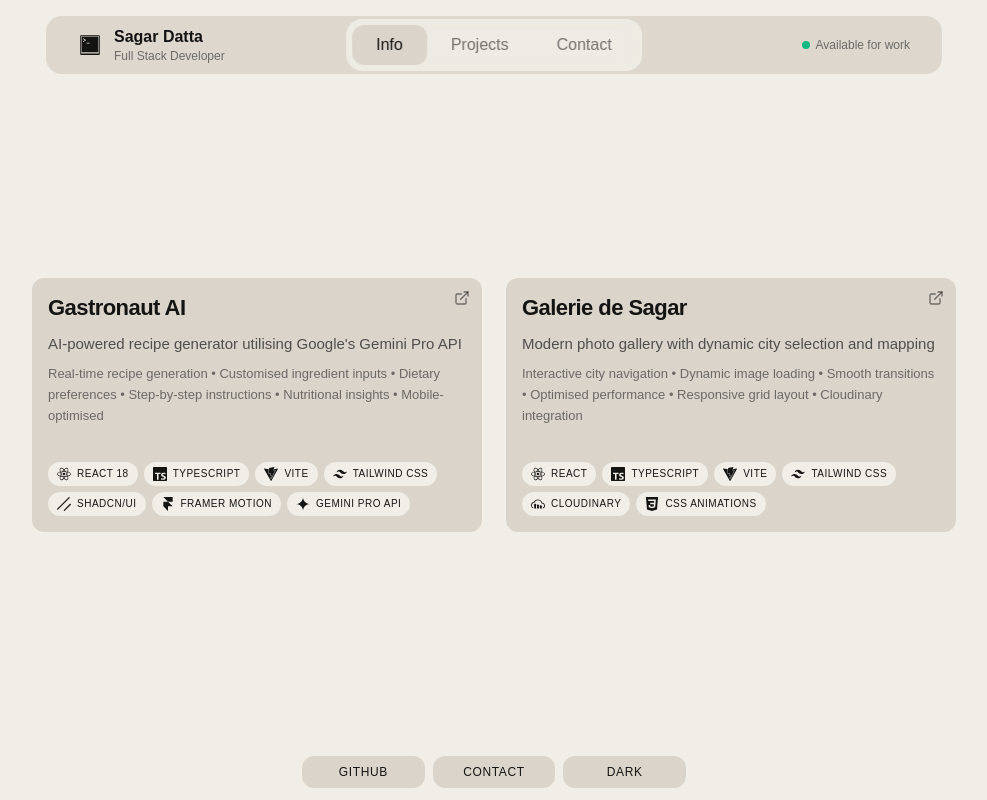
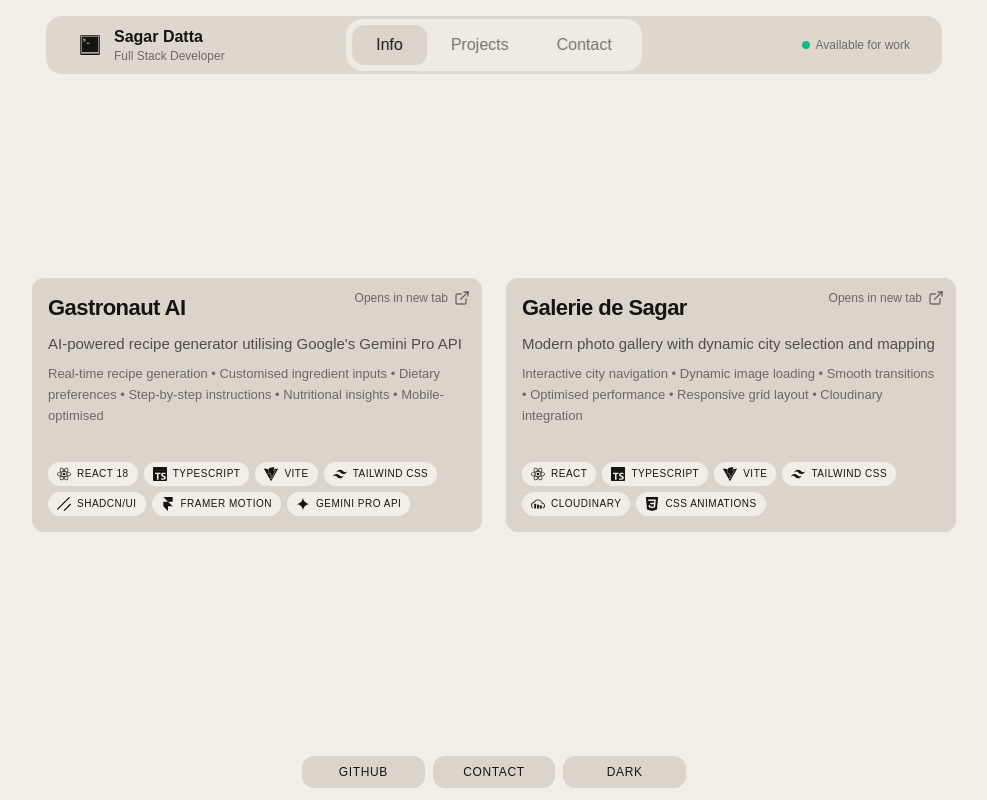
Before and after one commit to sagar-datta/portfolio, a Next.js app: page / in a window 1280 px wide. Shown: the whole page, without its empty margins (146-1133 px from the left). Built offline with nearby package versions, Linux system fonts and the light colour scheme.

Commit message:
feat: Add descriptive text for external link icon on touch devices

```diff
--- a/src/components/molecules/GridItem.tsx
+++ b/src/components/molecules/GridItem.tsx
@@ -51,7 +51,8 @@ export const GridItem = ({
           `}
         >
           {/* External link icon for touch devices */}
-          <div className="hidden [@media(hover:none)]:block absolute top-3 right-3 text-dimmed-light dark:text-dimmed-dark">
+          <div className="hidden [@media(hover:none)]:flex [@media(hover:none)]:items-center [@media(hover:none)]:gap-1.5 absolute top-3 right-3 text-dimmed-light dark:text-dimmed-dark">
+            <p className="text-xs @[400px]:block hidden">Opens in new tab</p>
             <ExternalLink className="w-4 h-4" />
           </div>
 
```
